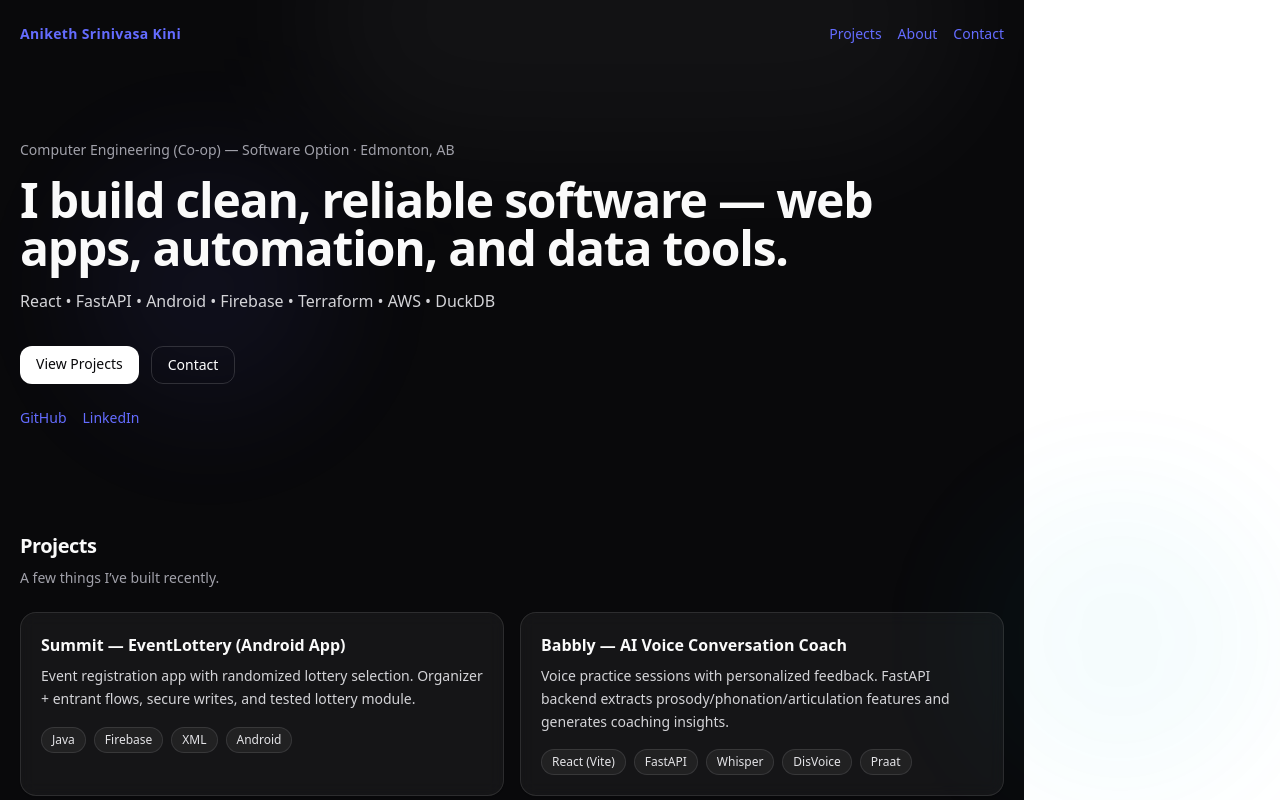
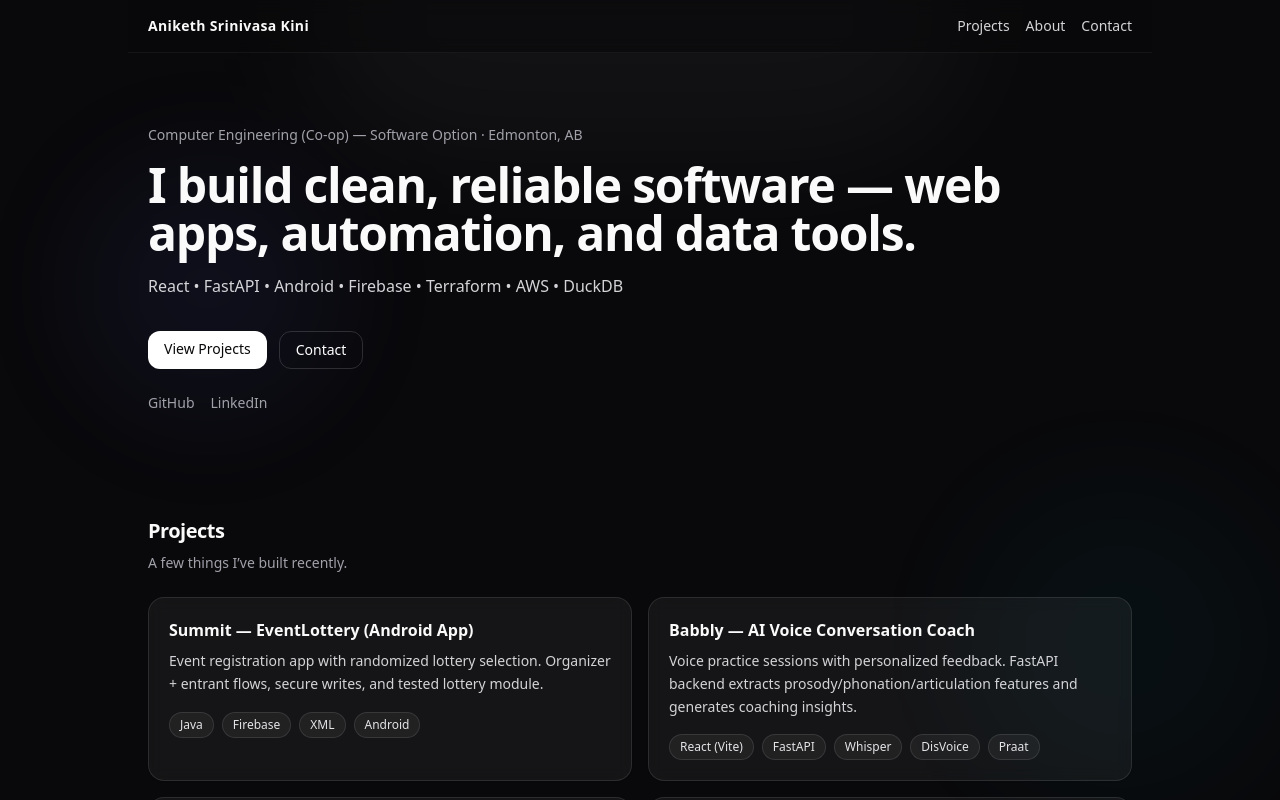
Before and after one commit to aniketh1409/portfolio-website, a React (Vite) app: page / in a window 1280 px wide. Shown: the top 800 px of the page. Built offline with nearby package versions, Linux system fonts and the light colour scheme.

Commit message:
navbar changes + tailwind fix

```diff
--- a/src/components/Navbar.jsx
+++ b/src/components/Navbar.jsx
@@ -2,7 +2,8 @@ import { content } from "../data/content";
 
 export default function Navbar() {
   return (
-    <header className="flex items-center justify-between py-6">
+    <header className="sticky top-0 z-50 -mx-5 px-5 py-4 backdrop-blur bg-zinc-950/60 border-b border-white/5">
+      <div className="mx-auto flex w-full max-w-5xl items-center justify-between">
         <a href="#top" className="text-sm font-semibold tracking-wide hover:text-white/90">
           {content.name}
         </a>
@@ -12,6 +13,7 @@ export default function Navbar() {
           <a className="hover:text-white" href="#about">About</a>
           <a className="hover:text-white" href="#contact">Contact</a>
         </nav>
+      </div>
     </header>
   );
 }
--- a/src/index.css
+++ b/src/index.css
@@ -3,71 +3,8 @@
 @tailwind utilities;
 
 
-:root {
-  font-family: system-ui, Avenir, Helvetica, Arial, sans-serif;
-  line-height: 1.5;
-  font-weight: 400;
-
-  color-scheme: light dark;
-  color: rgba(255, 255, 255, 0.87);
-  background-color: #242424;
-
-  font-synthesis: none;
-  text-rendering: optimizeLegibility;
-  -webkit-font-smoothing: antialiased;
-  -moz-osx-font-smoothing: grayscale;
+/* Make the app take full width/height (prevents the right-side empty space) */
+html, body, #root {
+  height: 100%;
+  width: 100%;
 }
-
-a {
-  font-weight: 500;
-  color: #646cff;
-  text-decoration: inherit;
-}
-a:hover {
-  color: #535bf2;
-}
-
-body {
-  margin: 0;
-  display: flex;
-  place-items: center;
-  min-width: 320px;
-  min-height: 100vh;
-}
-
-h1 {
-  font-size: 3.2em;
-  line-height: 1.1;
-}
-
-button {
-  border-radius: 8px;
-  border: 1px solid transparent;
-  padding: 0.6em 1.2em;
-  font-size: 1em;
-  font-weight: 500;
-  font-family: inherit;
-  background-color: #1a1a1a;
-  cursor: pointer;
-  transition: border-color 0.25s;
-}
-button:hover {
-  border-color: #646cff;
-}
-button:focus,
-button:focus-visible {
-  outline: 4px auto -webkit-focus-ring-color;
-}
-
-@media (prefers-color-scheme: light) {
-  :root {
-    color: #213547;
-    background-color: #ffffff;
-  }
-  a:hover {
-    color: #747bff;
-  }
-  button {
-    background-color: #f9f9f9;
-  }
-}
```
Lines whose indentation alone changed are shown as unchanged.
